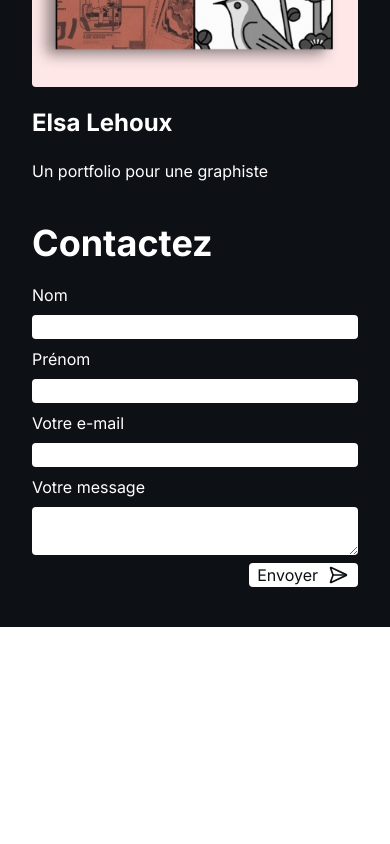
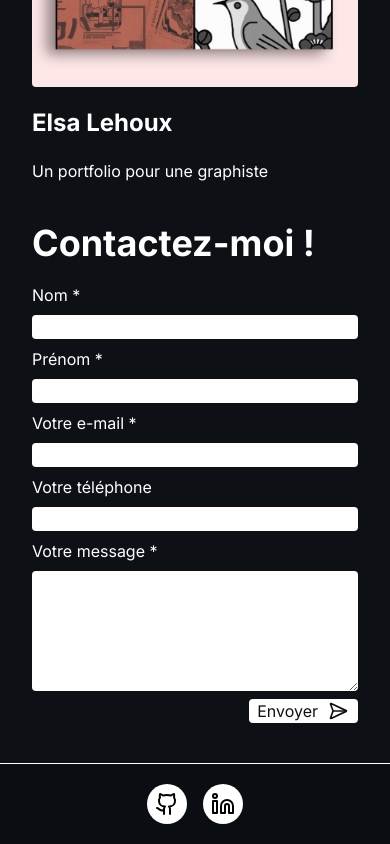
Before and after one commit to Antoinekoe/my-portfolio, a React (Vite) app: page / in a window 390 px wide. Shown: the part 6106-6950 px from the top of the page. Before the commit the page ends 6733 px from the top, so only its background shows below. Built offline with nearby package versions, Linux system fonts and the light colour scheme.

Commit message:
Add form - mobile

```diff
--- a/package.json
+++ b/package.json
@@ -10,7 +10,9 @@
     "preview": "vite preview"
   },
   "dependencies": {
+    "@emailjs/browser": "^4.4.1",
     "@tailwindcss/vite": "^4.1.11",
+    "dotenv": "^17.2.1",
     "lucide-react": "^0.536.0",
     "prop-types": "^15.8.1",
     "react": "^19.1.0",
--- a/src/App.jsx
+++ b/src/App.jsx
@@ -1,5 +1,6 @@
 import Career from "./components/Career";
 import Expertise from "./components/Expertise";
+import Footer from "./components/Footer";
 import Form from "./components/Form";
 import Hero from "./components/Hero";
 import Navbar from "./components/Navbar";
@@ -14,6 +15,7 @@ function App() {
       <Career />
       <Projects />
       <Form />
+      <Footer />
     </>
   );
 }
--- a/src/components/Footer.jsx
+++ b/src/components/Footer.jsx
@@ -1,7 +1,17 @@
+import { Github, Linkedin } from "lucide-react";
 import React from "react";
 
 const Footer = () => {
-  return <div>Footer</div>;
+  return (
+    <div className="flex justify-center gap-4 bg-[#0A0E12] py-5 border-t-1 border-white">
+      <div className="bg-white rounded-full p-2">
+        <Github className="text-black w-6 h-6 cursor-pointer" />
+      </div>
+      <div className="bg-white rounded-full p-2">
+        <Linkedin className="text-black w-6 h-6 cursor-pointer" />
+      </div>
+    </div>
+  );
 };
 
 export default Footer;
--- a/src/components/Form.jsx
+++ b/src/components/Form.jsx
@@ -1,53 +1,138 @@
-import { SendHorizonal } from "lucide-react";
+import { Loader2, SendHorizonal } from "lucide-react";
 import React, { useState } from "react";
+import emailjs from "@emailjs/browser";
 
 const Form = () => {
   const [input, setInput] = useState({
     lName: "",
     fName: "",
     email: "",
+    phone: "",
     message: "",
   });
+  const [formMessage, setFormMessage] = useState("");
+  const [isLoading, setIsLoading] = useState(false);
 
-  const handleChange = (e) => {};
+  const handleChange = (e) => {
+    const { name, value } = e.target;
+    setInput((prevValue) => ({
+      ...prevValue,
+      [name]: value,
+    }));
+  };
+
+  const handleSubmit = async (e) => {
+    e.preventDefault();
+
+    if (!input.lName || !input.fName || !input.email || !input.message) {
+      setFormMessage("Veuillez remplir tous les champs obligatoires");
+      return;
+    }
+
+    setIsLoading(true);
+
+    try {
+      // Remplacez par vos vraies clés EmailJS
+      const result = await emailjs.send(
+        import.meta.env.VITE_YOUR_SERVICE_ID, // Service ID depuis EmailJS
+        import.meta.env.VITE_YOUR_TEMPLATE_ID, // Template ID depuis EmailJS
+        {
+          from_fName: input.fName.trim(),
+          from_lName: input.lName.trim(),
+          from_email: input.email.trim(),
+          from_phone: input.phone.trim() || "Non renseigné",
+          message: input.message.trim(),
+          to_email: "antoine.koe@gmail.com", // Votre email
+        },
+        import.meta.env.VITE_YOUR_API_KEY // Public Key depuis EmailJS
+      );
+
+      setFormMessage("Message envoyé avec succès !");
+
+      // Reset du formulaire
+      setInput({
+        lName: "",
+        fName: "",
+        email: "",
+        phone: "",
+        message: "",
+      });
+    } catch (error) {
+      console.error("Erreur:", error);
+      setFormMessage("Erreur lors de l'envoi du message. Veuillez réessayer.");
+    } finally {
+      setIsLoading(false);
+    }
+  };
 
   return (
     <div className="flex flex-col px-8 gap-5 bg-[#0D1116] text-white pb-10">
-      <h2 className="text-4xl font-bold">Contactez</h2>
-      <form action="" method="post" className="flex flex-col gap-2">
-        <label>Nom</label>
+      <h2 className="text-4xl font-bold">Contactez-moi !</h2>
+      <form onSubmit={handleSubmit} className="flex flex-col gap-2">
+        <label>Nom *</label>
         <input
           type="text"
-          onChange={() => handleChange()}
+          onChange={handleChange}
           value={input.lName}
-          className="bg-white rounded"
+          name="lName"
+          className="bg-white text-black rounded focus:outline-none px-2"
+          maxLength={40}
+          required
         />
-        <label>Prénom</label>
+        <label>Prénom *</label>
         <input
           type="text"
-          onChange={() => handleChange()}
+          onChange={handleChange}
           value={input.fName}
-          className="bg-white rounded"
+          name="fName"
+          className="bg-white text-black rounded focus:outline-none px-2"
+          maxLength={40}
+          required
         />
-        <label>Votre e-mail</label>
+        <label>Votre e-mail *</label>
         <input
           type="email"
-          onChange={() => handleChange()}
+          onChange={handleChange}
           value={input.email}
-          className="bg-white rounded"
+          name="email"
+          className="bg-white text-black rounded focus:outline-none px-2"
+          maxLength={40}
+          required
         />
-        <label>Votre message</label>
+        <label>Votre téléphone</label>
+        <input
+          type="tel"
+          pattern="[0-9+\-\s\(\)]+"
+          onChange={handleChange}
+          value={input.phone}
+          name="phone"
+          className="bg-white text-black rounded focus:outline-none px-2"
+          maxLength={30}
+        />
+        <label>Votre message *</label>
         <textarea
-          onChange={() => handleChange()}
+          onChange={handleChange}
           value={input.message}
-          className="bg-white rounded"
+          name="message"
+          className="bg-white text-black rounded focus:outline-none px-2"
+          rows="5"
+          minLength={3}
+          required
         />
-        <button
-          type="submit"
-          className="self-end flex justify-center items-center text-[#0D1116] bg-white rounded px-2 gap-2"
-        >
-          Envoyer <SendHorizonal className="h-[20px]" />
-        </button>
+        <div className="flex justify-end gap-2">
+          {formMessage.length > 0 ? <div>{formMessage}</div> : ""}
+          <button
+            type="submit"
+            className="flex justify-center items-center text-[#0D1116] bg-white rounded px-2 gap-2"
+          >
+            Envoyer{" "}
+            {isLoading ? (
+              <Loader2 className="animate-spin" />
+            ) : (
+              <SendHorizonal className="h-[20px]" />
+            )}
+          </button>
+        </div>
       </form>
     </div>
   );
```
Also changed, not shown: 2 other files (tests, documents, lock files or other folders).
